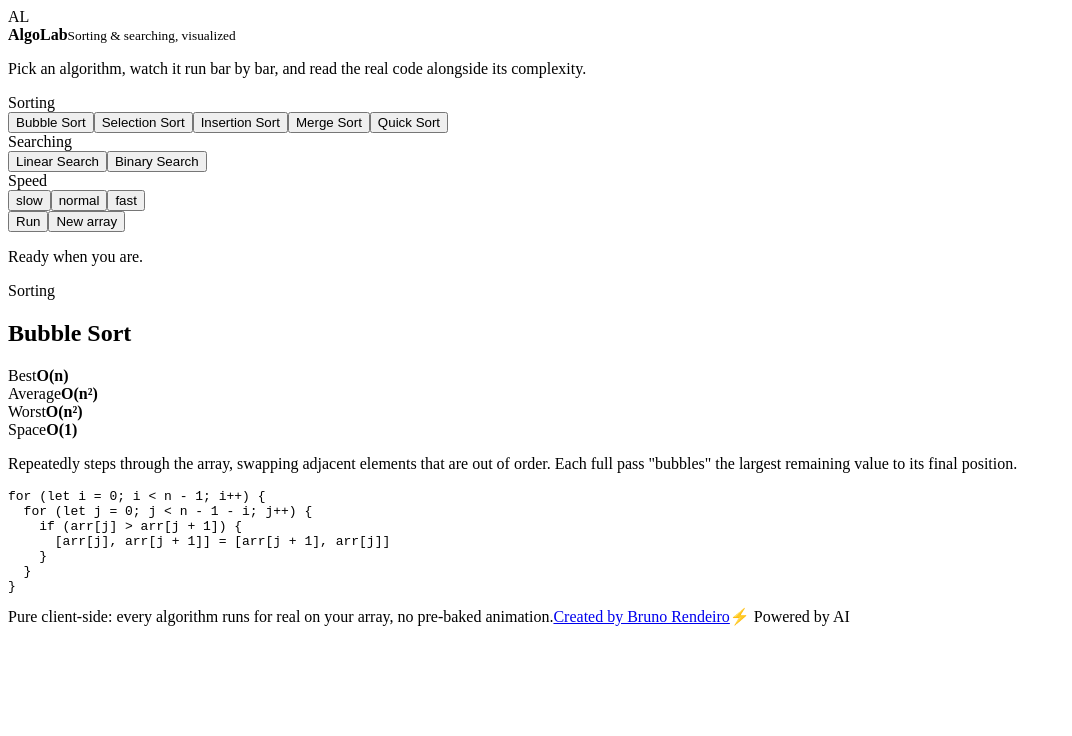
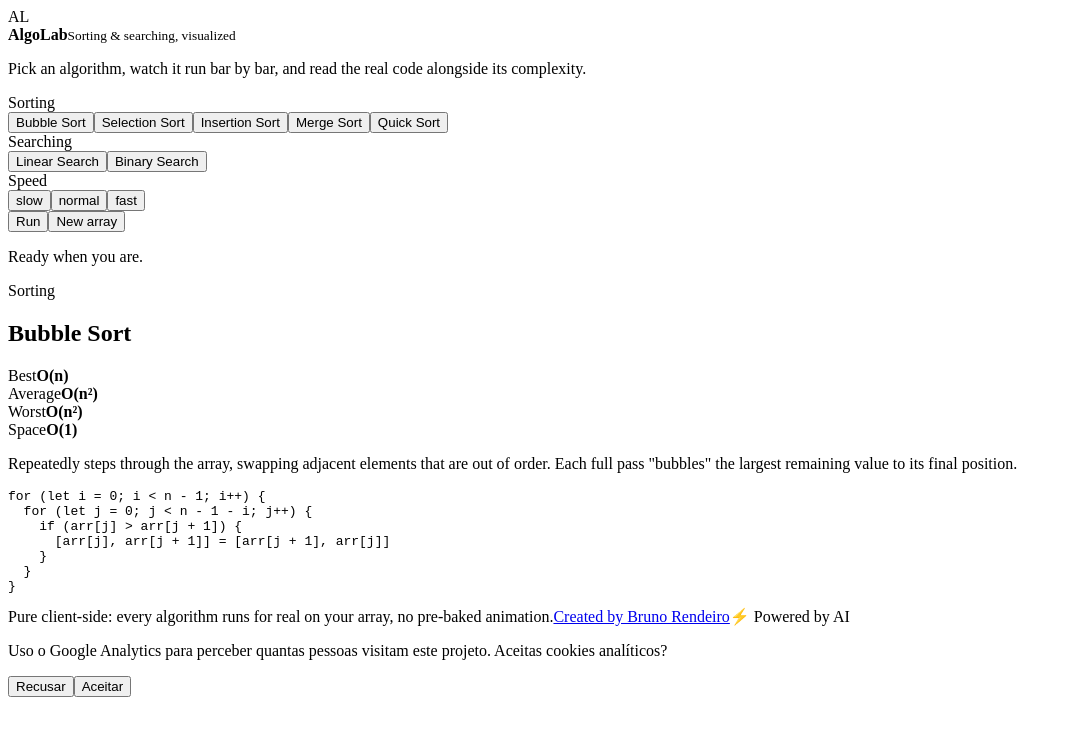
Before and after one commit to brunorendeiro/algolab, a React (Vite) app: page / in a window 1280 px wide. Shown: the top 736 px of the page, without its empty margins (0-1072 px from the left). Built offline with nearby package versions, Linux system fonts and the light colour scheme; the HTML template or start-up script is replaced by a standard one.

Commit message:
Add Google Analytics 4 with cookie consent banner
Loads GA4 only after explicit consent, storing the choice in
localStorage; declines by default until the user opts in.

```diff
--- a/src/App.tsx
+++ b/src/App.tsx
@@ -1,6 +1,8 @@
-import { useState } from 'react'
+import { useEffect, useState } from 'react'
 import { isSortKey, searchKeys, searchers, sortKeys, sorters, type AlgoKey } from './data/algorithms'
 import { algoInfo } from './data/info'
+import { getStoredConsent, loadAnalytics } from './analytics'
+import CookieConsent from './CookieConsent'
 
 const SIZE = 40
 type Speed = 'slow' | 'normal' | 'fast'
@@ -24,6 +26,10 @@ export default function App() {
   const [status, setStatus] = useState<'idle' | 'running' | 'done' | 'found' | 'not-found'>('idle')
   const [target, setTarget] = useState<number | null>(null)
   const [searchRange, setSearchRange] = useState<{ lo: number; hi: number } | null>(null)
+
+  useEffect(() => {
+    if (getStoredConsent() === 'granted') loadAnalytics()
+  }, [])
   const [foundIndex, setFoundIndex] = useState<number | null>(null)
 
   const info = algoInfo[algorithm]
@@ -195,5 +201,6 @@ export default function App() {
       <a href="https://vibe-portfolio-one.vercel.app/" target="_blank" rel="noreferrer">Created by Bruno Rendeiro</a>
       <span className="powered-badge">⚡ Powered by AI</span>
     </footer>
+    <CookieConsent />
   </div>
 }
--- /dev/null
+++ b/src/CookieConsent.tsx
@@ -0,0 +1,27 @@
+import { useEffect, useState } from 'react'
+import { getStoredConsent, setConsent } from './analytics'
+
+export default function CookieConsent() {
+  const [visible, setVisible] = useState(false)
+
+  useEffect(() => {
+    setVisible(getStoredConsent() === null)
+  }, [])
+
+  if (!visible) return null
+
+  const decide = (value: 'granted' | 'denied') => {
+    setConsent(value)
+    setVisible(false)
+  }
+
+  return (
+    <div className="cookie-consent" role="dialog" aria-live="polite" aria-label="Cookies">
+      <p>Uso o Google Analytics para perceber quantas pessoas visitam este projeto. Aceitas cookies analíticos?</p>
+      <div className="cookie-actions">
+        <button className="cookie-reject" onClick={() => decide('denied')}>Recusar</button>
+        <button className="cookie-accept" onClick={() => decide('granted')}>Aceitar</button>
+      </div>
+    </div>
+  )
+}
--- /dev/null
+++ b/src/analytics.ts
@@ -0,0 +1,36 @@
+const GA_MEASUREMENT_ID = 'G-8PWRSD62T'
+const CONSENT_KEY = 'algolab-analytics-consent'
+
+declare global {
+  interface Window {
+    dataLayer: unknown[]
+  }
+}
+
+export type Consent = 'granted' | 'denied'
+
+export function getStoredConsent(): Consent | null {
+  const stored = window.localStorage.getItem(CONSENT_KEY)
+  return stored === 'granted' || stored === 'denied' ? stored : null
+}
+
+export function loadAnalytics() {
+  if (document.getElementById('ga4-script')) return
+  const script = document.createElement('script')
+  script.id = 'ga4-script'
+  script.async = true
+  script.src = `https://www.googletagmanager.com/gtag/js?id=${GA_MEASUREMENT_ID}`
+  document.head.appendChild(script)
+
+  window.dataLayer = window.dataLayer || []
+  function gtag(...args: unknown[]) {
+    window.dataLayer.push(args)
+  }
+  gtag('js', new Date())
+  gtag('config', GA_MEASUREMENT_ID)
+}
+
+export function setConsent(value: Consent) {
+  window.localStorage.setItem(CONSENT_KEY, value)
+  if (value === 'granted') loadAnalytics()
+}
--- a/src/styles.css
+++ b/src/styles.css
@@ -68,10 +68,20 @@ header { padding-bottom: 18px; border-bottom: 2px solid var(--text); }
 .info-card > p { margin: 18px 0 0; max-width: 720px; color: var(--muted); font-size: 14px; line-height: 1.6; }
 .code-block { margin: 18px 0 0; padding: 16px 18px; border: 2px solid var(--line); border-radius: 10px; background: var(--bg); overflow-x: auto; font-size: 12.5px; line-height: 1.6; color: #c9d1d9; }
 
-footer { margin-top: 44px; padding-top: 18px; border-top: 2px solid var(--line); color: var(--muted); font-size: 11px; text-align: center; }
+footer { display: flex; flex-direction: column; gap: 6px; margin-top: 44px; padding-top: 18px; border-top: 2px solid var(--line); color: var(--muted); font-size: 11px; text-align: center; }
+footer a { color: var(--muted); text-decoration: underline; }
+footer a:hover { color: var(--accent); }
+.powered-badge { color: var(--muted); font-size: 10px; }
 
 @media (max-width: 640px) {
   .app-shell { padding: 18px 14px 44px; }
   .control-actions { margin-left: 0; width: 100%; }
   .bars { height: 200px; }
 }
+
+.cookie-consent { position: fixed; z-index: 50; left: 20px; right: 20px; bottom: 20px; display: flex; flex-wrap: wrap; align-items: center; gap: 16px; max-width: 640px; margin: 0 auto; padding: 18px 20px; border: 2px solid var(--text); border-radius: 10px; background: var(--panel); box-shadow: 6px 6px 0 0 var(--shadow); }
+.cookie-consent p { flex: 1 1 260px; margin: 0; font-size: 13px; color: var(--muted); }
+.cookie-actions { display: flex; gap: 10px; }
+.cookie-actions button { padding: 9px 16px; border: 2px solid var(--text); border-radius: 8px; font-weight: 700; font-size: 13px; cursor: pointer; }
+.cookie-reject { background: none; color: var(--text); }
+.cookie-accept { background: var(--accent-2); color: #171410; }
```
